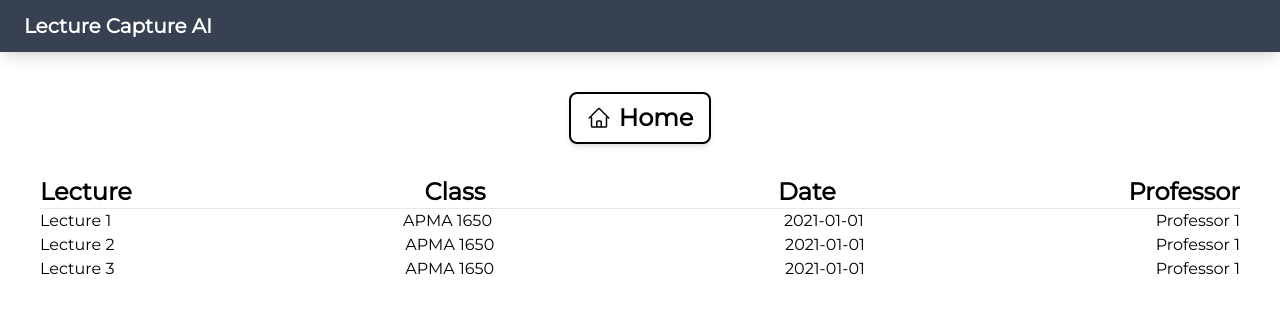
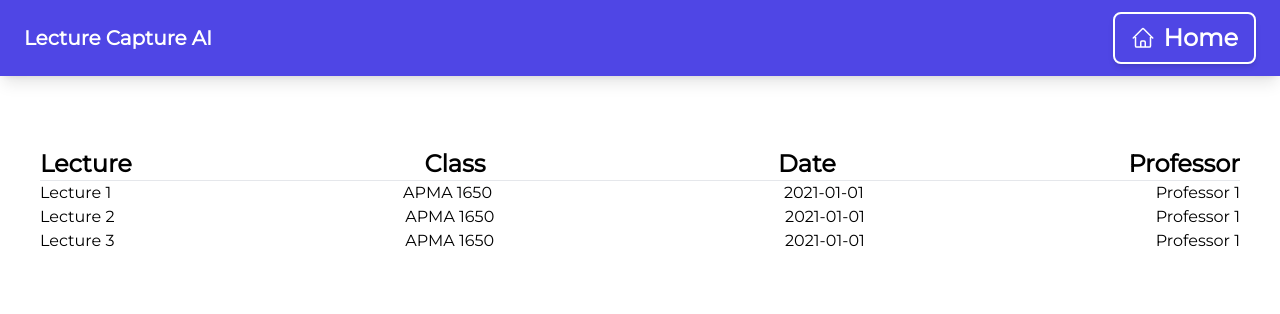
Before and after one commit to jahaskell53/hackharvard2022, a React (Vite) app in the folder hack-harvard/: page /watch in a window 1280 px wide. Shown: the top 314 px of the page. Built offline with nearby package versions, Linux system fonts and the light colour scheme.

Commit message:
feat: nav with button

```diff
--- a/hack-harvard/src/HomeButton.tsx
+++ b/hack-harvard/src/HomeButton.tsx
@@ -26,7 +26,7 @@ function EndButton() {
   const array = [{props: "bg-red-500 hover:bg-red-700 text-white", name: "Home", icon: homeIcon}, {props: "bg-red-500 hover:bg-red-700 text-white", name: "End", icon: homeIcon}];
 
   return (<>
-    <button className={`shadow-md transition-all rounded-lg font-bold py-2 px-4 rounded text-2xl inline-flex flex items-center gap-2 text-black border-2 border-solid border-black hover:bg-black hover:text-white`} onClick={(e) => { e.preventDefault();
+    <button className={`shadow-md transition-all rounded-lg font-bold py-2 px-4 rounded text-2xl inline-flex flex items-center gap-2 text-white border-2 border-solid border-white hover:bg-gray-400 hover:text-white bg-black-100`} onClick={(e) => { e.preventDefault();
     navigate("/");
     }}  >
         {array[isClicked ? 1 : 0].icon}
--- a/hack-harvard/src/LectureGrid.tsx
+++ b/hack-harvard/src/LectureGrid.tsx
@@ -40,7 +40,6 @@ function LectureGrid() {
 
   return (
     <div className="w-screen p-10">
-        <HomeButton></HomeButton>
         <ul id="headers" className="flex gap-3 font-bold text-2xl justify-between mt-8">
             <li className="header">Lecture</li>
             <li className="header">Class</li>
--- a/hack-harvard/src/Record.tsx
+++ b/hack-harvard/src/Record.tsx
@@ -20,7 +20,6 @@ function Record() {
   const [isPaused, setIsPaused] = useState(false);
   return (
     <div className="w-screen p-10">
-      <HomeButton />
       <h1 className="text-4xl my-8">Recording</h1>
       <div className="flex flex-row gap-5 justify-center">
         {isRecording ? <PauseButton isPaused={isPaused} setIsPaused={setIsPaused}></PauseButton> : <RecordButton isRecording={isRecording} setIsRecording={setIsRecording} />}
--- a/hack-harvard/src/components/Navbar.tsx
+++ b/hack-harvard/src/components/Navbar.tsx
@@ -1,10 +1,13 @@
+import HomeButton from "../HomeButton";
+
 export function Navbar() {
     return (
-        <nav className="relative w-screen flex flex-wrap items-center justify-between py-3 bg-gray-700 text-gray-500 hover:text-gray-700 focus:text-gray-700 shadow-lg">
+        <nav className="relative w-screen flex flex-wrap items-center justify-between py-3 bg-indigo-600 text-gray-500 hover:text-gray-700 focus:text-gray-700 shadow-lg">
         <div className="container-fluid w-full flex flex-wrap items-center justify-between px-6">
             <div className="container-fluid">
             <a className="text-xl text-white font-semibold" href="#">Lecture Capture AI</a>
             </div>
+            <HomeButton />
         </div>
         </nav>
     )
```
